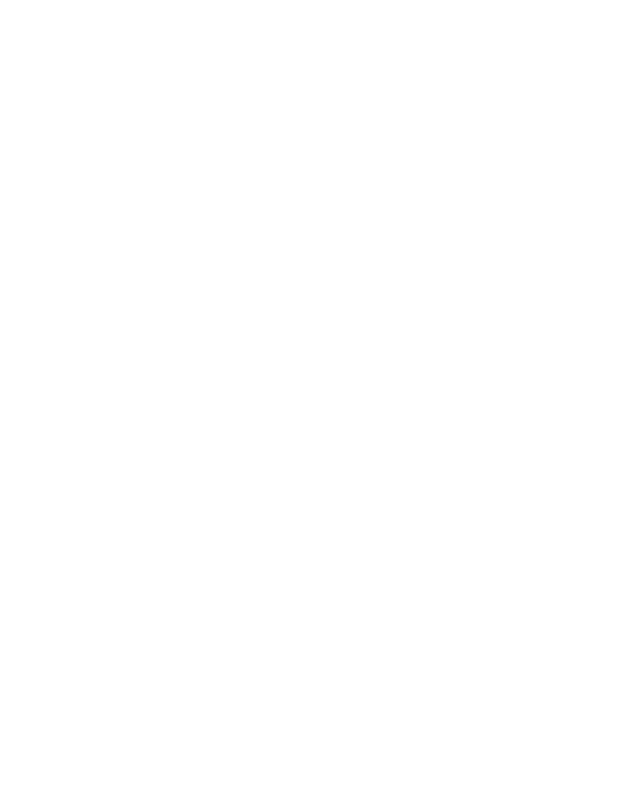
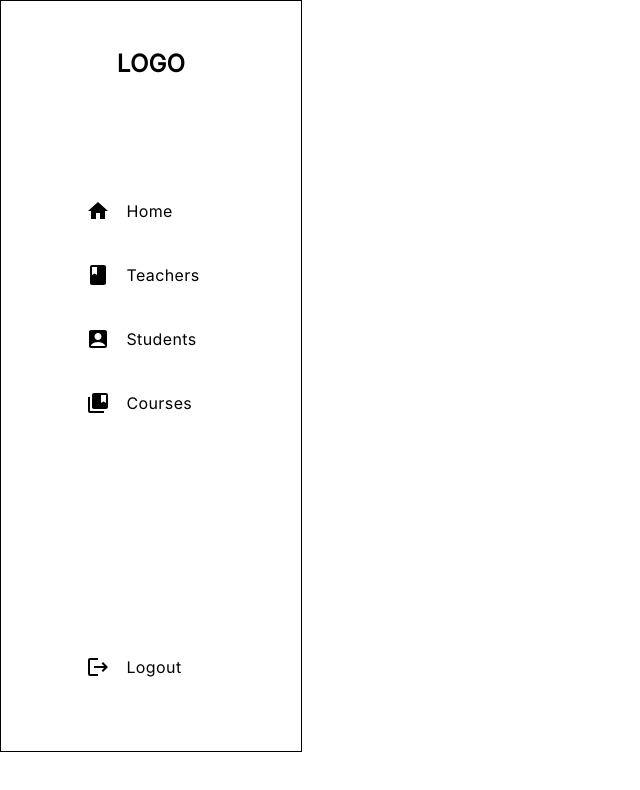
Before and after one commit to Online-Examination-Portal/online_exam_ui, a React (Create React App) app: page / in a window 1280 px wide. Shown: the top 790 px of the page, without its empty margins (0-640 px from the left). Built offline with nearby package versions, Linux system fonts and the light colour scheme.

Commit message:
Ready to take pull

```diff
--- a/src/Routes.js
+++ b/src/Routes.js
@@ -12,6 +12,9 @@
     element: !isAuthenticated ? <ProtectedLayout /> : <Navigate to="/login" />,
     children: [
       { path: "home", element: <div><Home /></div> },
+      { path: "teachers", element: <div>Teachers</div> },
+      { path: "students", element: <div>Students</div> },
+      { path: "courses", element: <div>Courses</div> },
     ],
   },
   {
--- a/src/hoc/ProtectedLayout/index.jsx
+++ b/src/hoc/ProtectedLayout/index.jsx
@@ -1,10 +1,12 @@
 import React from "react";
 import { Outlet } from "react-router-dom";
 import { Box } from "@mui/material";
+import SideNav from "../../modules/sidenav";
 
 const ProtectedLayout = () => {
   return (
     <Box className="layoutContainer">
+      <SideNav/>
       <Outlet />
     </Box>
   );
--- a/src/modules/sidenav/index.jsx
+++ b/src/modules/sidenav/index.jsx
@@ -14,15 +14,16 @@
             flexDirection : 'column',
             width: '300px',
             position: 'sticky',
-            alignItems: 'center'
+            alignItems: 'center',
+            border: 1
         }}>
-            <Typography variant='h4' sx={{mt: 6, mb: 8, fontWeight:'bold'}}>
+            <Typography variant='h4' sx={{mt: 6, mb: 15, fontWeight:'bold'}}>
                 LOGO
             </Typography>
             <Box
             sx={{ display : 'flex',
                   flexDirection : 'column',
-                  gap : 40
+                  gap : 30
         }}
             >
                 <Box
@@ -31,67 +32,68 @@
                  gap : 5
     }}
     >
-            <Typography sx={{
+            <Box sx={{
                     display: "flex",
                     flexDirection: "row",
                 }}
                 >
                 <HomeIcon />
-                <Box sx={{
+                <Typography sx={{
                     mx: 2,
                 }}>
                      Home
-                </Box>
-            </Typography>
-            <Typography sx={{
+                </Typography>
+            </Box>
+            <Box sx={{
                     display: "flex",
                     flexDirection: "row",
                 }}
                 >
                 <BookIcon />
-                <Box sx={{
+                <Typography sx={{
                     mx: 2,
                 }}>
                      Teachers
-                </Box>
-            </Typography>
-            <Typography sx={{
+                </Typography>
+            </Box>
+            <Box sx={{
                     display: "flex",
                     flexDirection: "row",
                 }}
                 >
                 <AccountBoxIcon />
-                <Box sx={{
+                <Typography sx={{
                     mx: 2,
                 }}>
                      Students
-                </Box>
-            </Typography>
-            <Typography sx={{
+                </Typography>
+            </Box>
+            <Box sx={{
                     display: "flex",
                     flexDirection: "row",
                 }}
                 >
                 <CollectionsBookmarkIcon />
-                <Box sx={{
+                <Typography sx={{
                     mx: 2,
                 }}>
                      Courses
-                </Box>
-            </Typography>
+                </Typography>
             </Box>
-            <Typography sx={{
+            </Box>
+            <Box sx={{
                     display: "flex",
                     flexDirection: "row",
+                    height: "12vh"
                 }}
                 >
                 <LogoutIcon />
-                <Box sx={{
+                <Typography sx={{
                     mx: 2,
                 }}>
                      Logout
-                </Box>
-            </Typography>
+                </Typography>
+            </Box>
             </Box>
         </Box>
     )
--- a/src/pages/Private/Home/index.jsx
+++ b/src/pages/Private/Home/index.jsx
@@ -1,11 +1,9 @@
 import React from 'react'
-import SideNav from '../../../modules/sidenav'
 import { Box } from '@mui/material'
 
 const Home  = () => {
     return(
         <Box>
-            <SideNav/>
 
         </Box>
 
```
